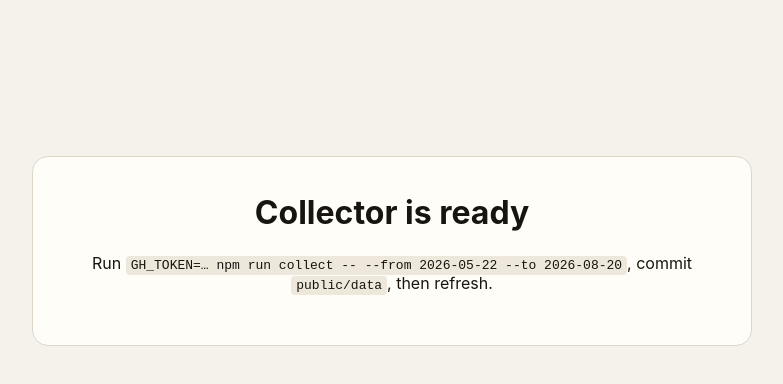
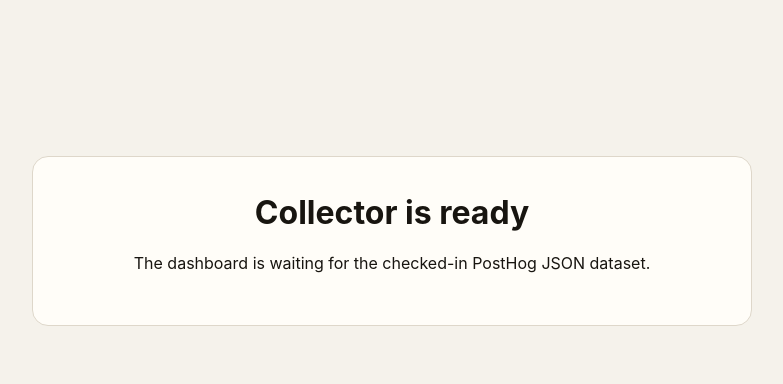
Before and after one commit to FabianB14/weave-posthog-assessment, a React (Vite) app: page / in a window 1280 px wide. Shown: the top 384 px of the page, without its empty margins (248-1031 px from the left). Built offline with nearby package versions, Linux system fonts and the light colour scheme.

Commit message:
feat: show low-observed cohort and exact ranking formula

```diff
--- a/src/App.tsx
+++ b/src/App.tsx
@@ -45,13 +45,15 @@
   const humanRanking = ranking.filter((engineer) => engineer.kind === 'human')
   const agentRanking = ranking.filter((engineer) => engineer.kind === 'agent-or-bot')
   const topFive = humanRanking.slice(0, 5)
+  // A minimum activity floor avoids calling a one-off contributor the "least impactful" person.
+  const lowerObserved = humanRanking.filter((engineer) => engineer.prCount >= 5).slice(-5).reverse()
   const agentAssisted = prs.filter((pr) => pr.agency === 'human_driven_agent_assisted').length
   const autonomous = prs.filter((pr) => pr.agency === 'fully_autonomous').length
 
   if (error) return <main className="shell"><div className="empty"><h1>Could not load dashboard</h1><p>{error}</p></div></main>
   if (!manifest && loading) return <main className="shell"><div className="empty">Loading impact data…</div></main>
   if (manifest && manifest.availableMonths.length === 0) {
-    return <main className="shell"><div className="empty"><h1>Collector is ready</h1><p>Run <code>GH_TOKEN=… npm run collect -- --from 2026-05-22 --to 2026-08-20</code>, commit <code>public/data</code>, then refresh.</p></div></main>
+    return <main className="shell"><div className="empty"><h1>Collector is ready</h1><p>The dashboard is waiting for the checked-in PostHog JSON dataset.</p></div></main>
   }
 
   return (
@@ -107,12 +109,13 @@
         <aside className="panel method">
           <span className="eyebrow">Method</span>
           <h2>A score you can audit</h2>
-          <div className="formula"><strong>Contribution impact</strong><span>Outcome × Reach × Durability</span><b>+</b><span>Engineering leverage</span><b>+</b><span>Collaboration leverage</span></div>
+          <div className="formula"><strong>Engineer impact</strong><span>diminishing(Outcome × Reach × Durability + Engineering leverage)</span><b>+</b><span>Collaboration leverage on important PRs</span></div>
           <p><strong>All merged PRs</strong> are scanned from their problem/changes/testing text, labels, linked issues, author attribution, rollout safeguards, and revert evidence. That keeps the baseline fair at PostHog’s volume.</p>
           <p><strong>Collaboration leverage</strong> is deliberately narrower: the collector enriches the strongest candidate PRs with actual review identities and inline discussion. Reviewing a high-impact change matters more than review volume.</p>
           <p><strong>Diminishing returns</strong> are applied when aggregating authored contributions, so dozens of tiny changes cannot automatically outrank a few major durable changes.</p>
           {agentRanking.length > 0 && <div className="agent-box"><strong>Agent / bot identities</strong>{agentRanking.slice(0, 3).map((agent) => <span key={agent.login}>@{agent.login} · {agent.score} observed impact</span>)}</div>}
-          <div className="warning">“Lowest impact” should be read as lowest <em>observed GitHub impact</em> in the window—not least valuable employee. Design, mentoring, incidents, and management are under-observed.</div>
+          {lowerObserved.length > 0 && <div className="agent-box"><strong>Lowest observed GitHub signal · ≥5 PRs</strong>{lowerObserved.map((engineer) => <span key={engineer.login}>@{engineer.login} · {engineer.score} observed impact</span>)}</div>}
+          <div className="warning">“Lowest impact” here means lowest <em>observed GitHub impact</em> among contributors with at least five merged PRs in the selected window—not least valuable employee. Design, mentoring, incidents, and management are under-observed.</div>
         </aside>
       </section>
       {loading && <div className="loading">Recomputing range…</div>}
```
